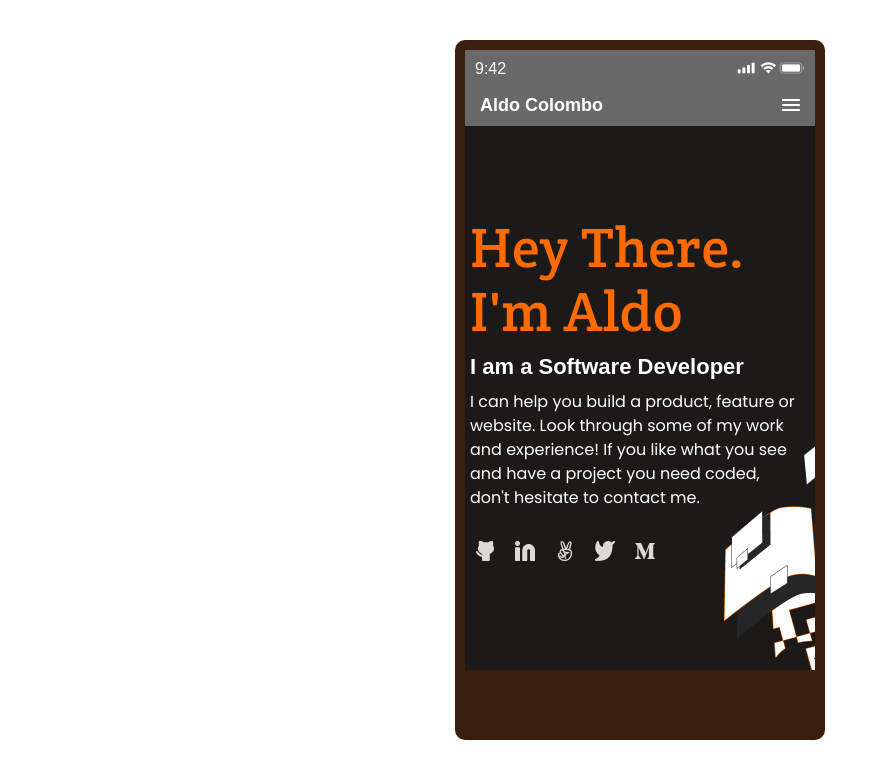
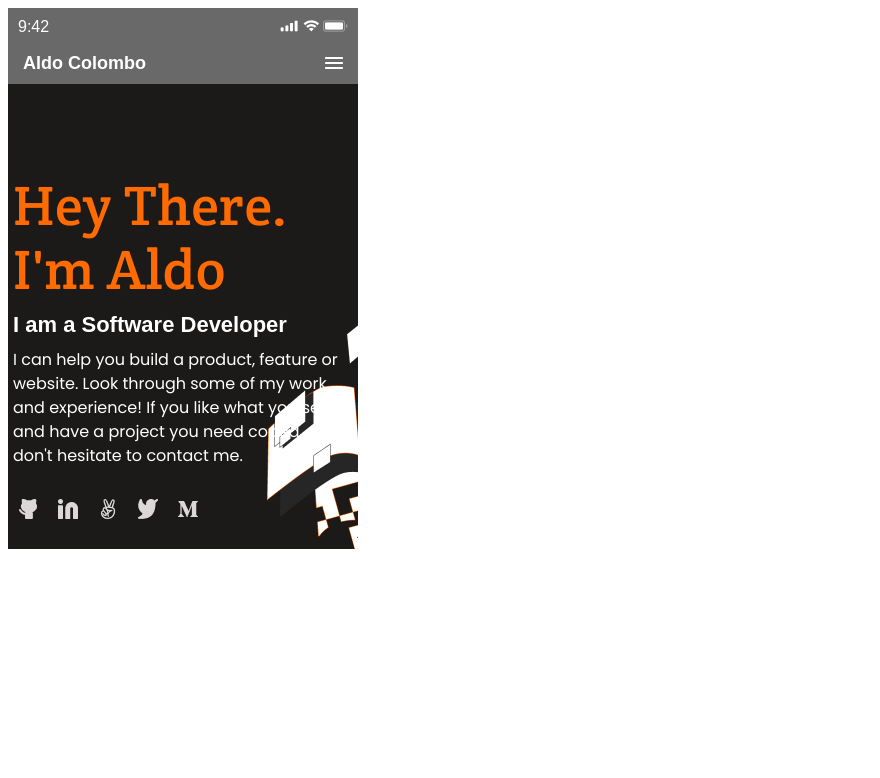
Before and after one commit to acolombo1/Portfolio, a plain HTML site: page index.html in a window 1280 px wide. Shown: the whole page, without its empty margins (0-880 px from the left). Drawn offline with Linux system fonts and the light colour scheme.

Commit message:
get rid of borders and height in wrapper

```diff
--- a/style.css
+++ b/style.css
@@ -7,11 +7,6 @@
   background-position: bottom -50px right 0;
   background-repeat: no-repeat;
   max-width: 350px;
-  height: 620px;
-  margin: 5vh auto 5vh auto;
-  border: 10px solid #3a1f0c;
-  border-bottom-width: 70px;
-  border-radius: 10px;
   display: flex;
   flex-direction: column;
 }
```
